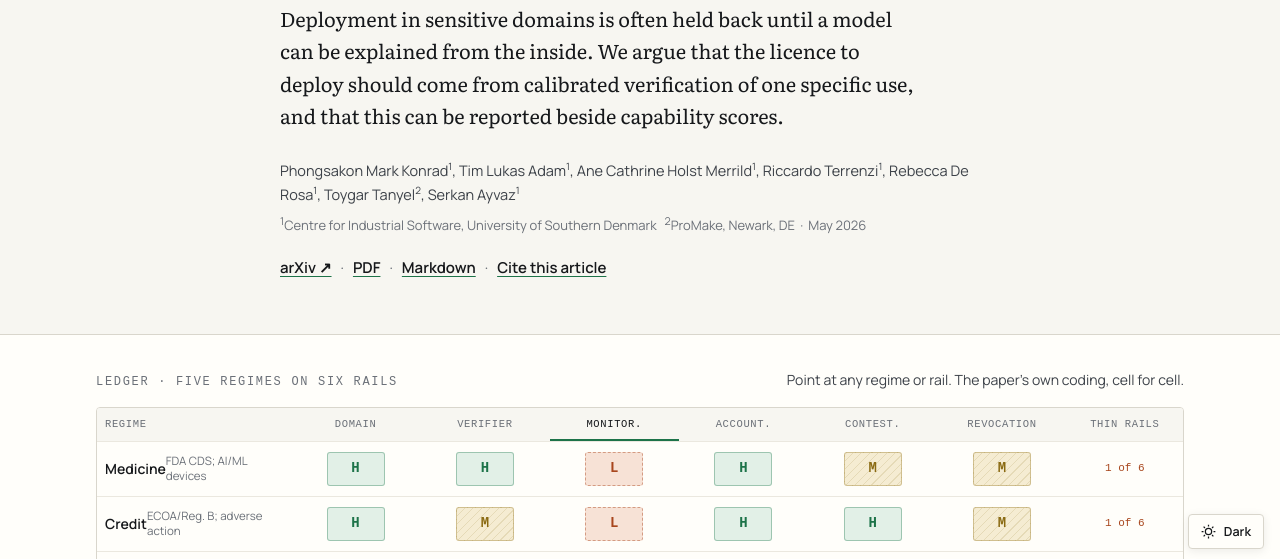
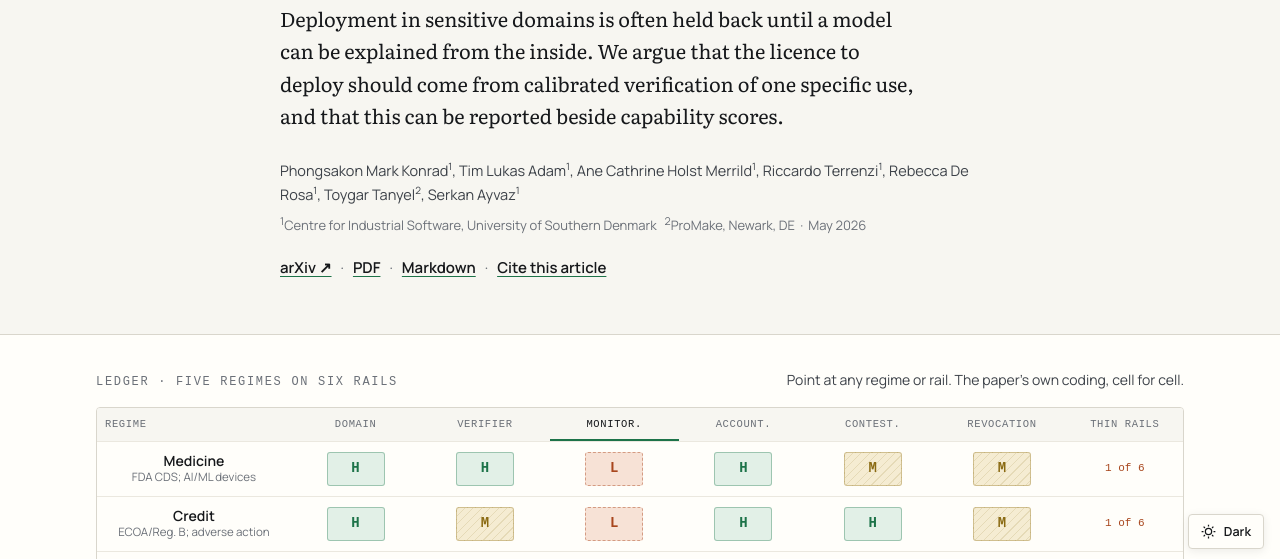
Before and after one commit to aiml-sdu/open-box-fallacy-page, a plain HTML site: page index.html in a window 1280 px wide. Shown: the part 235-794 px from the top of the page. Drawn offline with Linux system fonts and the light colour scheme; a web font is replaced by a local one.

Commit message:
Stack regime labels in the ledger

```diff
--- a/index.html
+++ b/index.html
@@ -53,7 +53,7 @@ h1{font-family:var(--serif);font-weight:600;font-size:clamp(34px,6vw,54px);line-
 .lh{font-family:var(--mono);font-size:10.5px;letter-spacing:.06em;text-transform:uppercase;color:var(--mute);background:var(--bg);justify-content:center;text-align:center;line-height:1.25;cursor:pointer}
 .lh.first{justify-content:flex-start;cursor:default}
 .lh.on{color:var(--ink);box-shadow:inset 0 -2px 0 var(--accent)}
-.rn{font-size:14px;font-weight:600;line-height:1.3;cursor:pointer}
+.rn{font-size:14px;font-weight:600;line-height:1.3;cursor:pointer;flex-direction:column;align-items:flex-start;justify-content:center}
 .rn small{display:block;font-weight:400;color:var(--mute);font-size:11.5px}
 .cell{justify-content:center;cursor:pointer}
 .mark{width:100%;max-width:58px;height:34px;border-radius:3px;display:flex;align-items:center;justify-content:center;font-family:var(--mono);font-weight:600;font-size:14px;border:1px solid transparent;transition:transform .15s}
```
